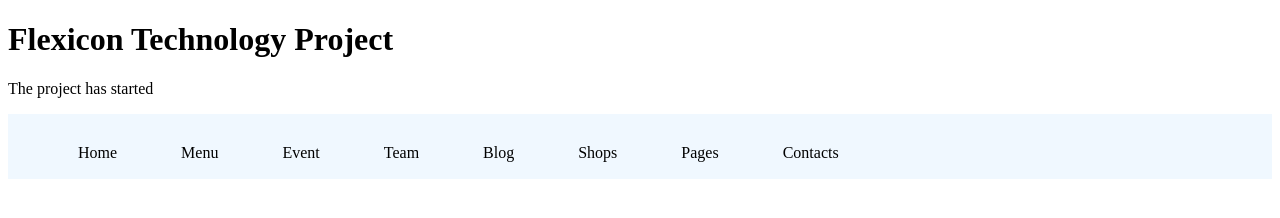
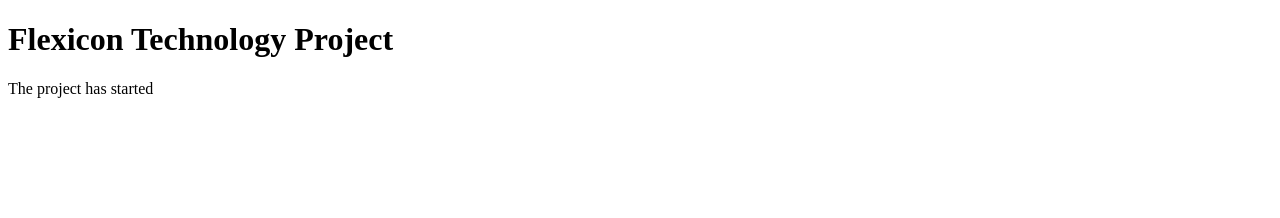
Before and after one commit to Omoefe-Ugboma/FoodRecipesPlace, a plain HTML site: page FoodRep/Index.html in a window 1280 px wide. Drawn offline with Linux system fonts and the light colour scheme.

Commit message:
Removed side bar from master

```diff
--- a/FoodRep/Index.html
+++ b/FoodRep/Index.html
@@ -10,7 +10,7 @@
         <title></title>
         <meta name="description" content="">
         <meta name="viewport" content="width=device-width, initial-scale=1">
-        <link rel="stylesheet" href="/FoodRep/sidebar.css">
+
     </head>
     <body>
         <!--[if lt IE 7]>
@@ -18,18 +18,7 @@
         <![endif]-->
         <h1> Flexicon Technology Project</h1>
         <p> The project has started</p>
-        <div class="sidecontainer">
-            <ul>
-                <li>Home</li>
-                <li>Menu</li>
-                <li>Event</li>
-                <li>Team</li>
-                <li>Blog</li>
-                <li>Shops</li>
-                <li>Pages</li>
-                <li>Contacts</li>
-            </ul>
-        </div>
+
         <script src="" async defer></script>
     </body>
 </html>
--- a/FoodRep/sidebar.css
+++ /dev/null
@@ -1,13 +0,0 @@
-.sidecontainer{
-    background-color: aliceblue;
-    height: 65px;
-}
-
-.sidecontainer ul {
-    list-style-type: none;
-}
-
-.sidecontainer ul li {
-    display: inline-block;
-    margin: 30px;
-}
```
